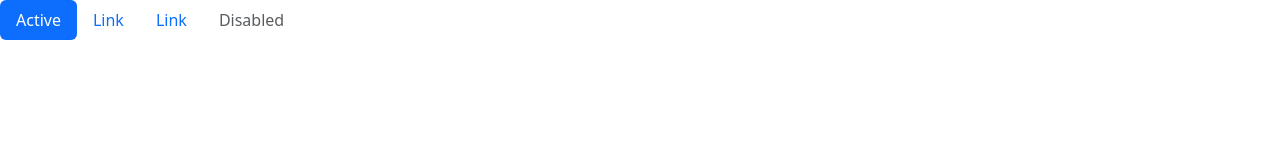
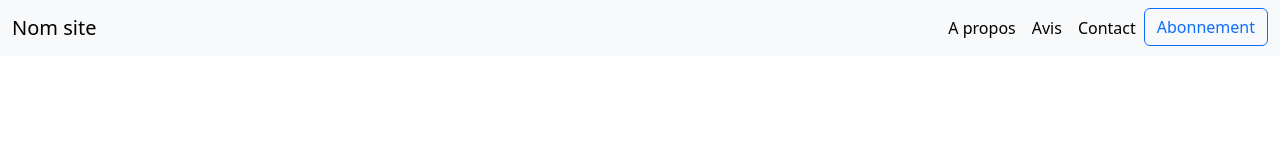
Before and after one commit to Roiborgne/bootstrap-tp1, a plain HTML site: page parties/menu.html in a window 1280 px wide. Drawn offline with nearby package versions, Linux system fonts and the light colour scheme.

Commit message:
31/01/2024

```diff
--- a/parties/menu.html
+++ b/parties/menu.html
@@ -12,20 +12,31 @@
 <body>
 
 <header>
-    <ul class="nav nav-pills">
+    <nav class="navbar navbar-expand-lg bg-body-tertiary d-flex">
+    <div class="container-fluid">
+        <a class="navbar-brand" href="#">Nom site</a>
+        <button class="navbar-toggler" type="button" data-bs-toggle="collapse" data-bs-target="#navbarSupportedContent" aria-controls="navbarSupportedContent" aria-expanded="false" aria-label="Toggle navigation">
+            <span class="navbar-toggler-icon"></span>
+        </button>
+        <div class="collapse navbar-collapse" id="navbarSupportedContent">
+            <ul class="navbar-nav ms-auto mb-2 mb-lg-0">
                 <li class="nav-item">
-            <a class="nav-link active" aria-current="page" href="#">Active</a>
+                    <a class="nav-link active" aria-current="page" href="#">A propos</a>
                 </li>
                 <li class="nav-item">
-            <a class="nav-link" href="#">Link</a>
+                    <a class="nav-link active" href="#">Avis</a>
                 </li>
+
                 <li class="nav-item">
-            <a class="nav-link" href="#">Link</a>
+                    <a class="nav-link active" aria-disabled="true">Contact</a>
                 </li>
-        <li class="nav-item">
-            <a class="nav-link disabled" aria-disabled="true">Disabled</a>
+                <li>
+                    <button class="btn btn-outline-primary">Abonnement</button>
                 </li>
             </ul>
+        </div>
+    </div>
+    </nav>
 </header>
 
 
```
Also changed, not shown: parties/presentation.html (+8 -9 lines). Lines whose indentation alone changed are shown as unchanged.
